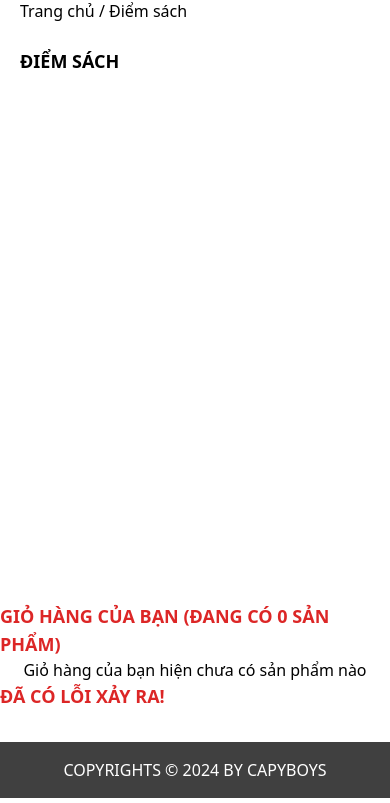
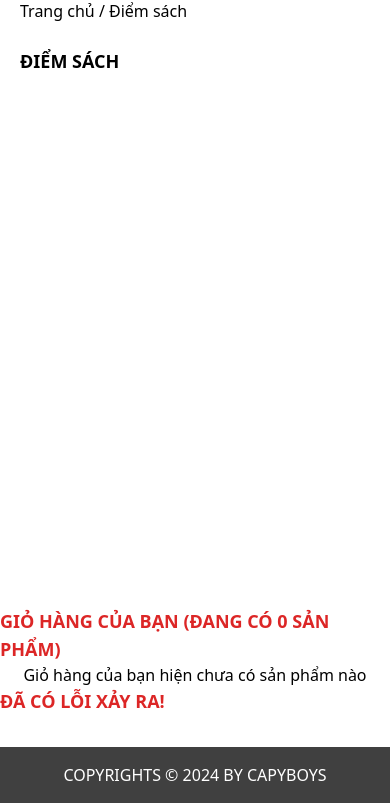
Before and after one commit to hieu356xz/capyboys-django, a Django app: page /blogs/diem-sach/ in a window 390 px wide. Shown: the part 157-960 px from the top of the page. Run offline with Django 5.2, Linux system fonts and the light colour scheme; data comes from the database, SQL or seed files in the repository; data that the repository does not hold is empty; style sheets or scripts are compiled from the project's sources; some libraries are stand-ins or nearby versions.

Commit message:
Fix minium height on mobile in base.html

```diff
--- a/templates/base.html
+++ b/templates/base.html
@@ -20,7 +20,7 @@
 <body>
     {% include 'includes/navbar.html' %}
     {% include 'includes/sidebar.html' %}
-    <div class="min-h-[calc(100vh-241px)]">
+    <div class="min-h-[calc(100vh-236px)] lg:min-h-[calc(100vh-241px)]">
         {% block content %}
         {% endblock content %}
     </div>
```
